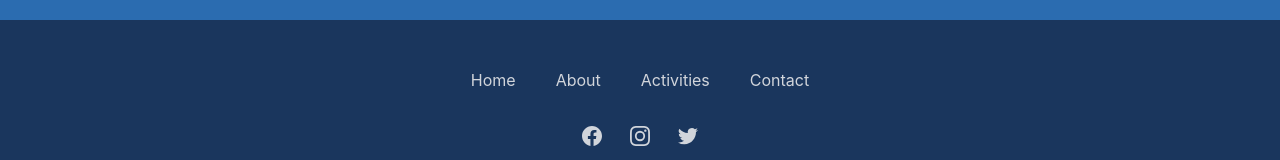
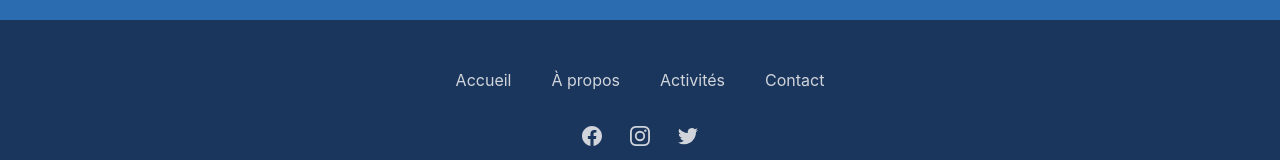
Before and after one commit to association-amup/website, a React (Vite) app: page / in a window 1280 px wide. Shown: the part 1168-1328 px from the top of the page. Built offline with nearby package versions, Linux system fonts and the light colour scheme.

Commit message:
fix(footer): Translate links to french

```diff
--- a/src/components/layout/Footer.tsx
+++ b/src/components/layout/Footer.tsx
@@ -3,9 +3,9 @@ import { Link } from 'react-router-dom'
 function Footer() {
   const navigation = {
     main: [
-      { name: 'Home', href: '/' },
-      { name: 'About', href: '/about' },
-      { name: 'Activities', href: '/activities' },
+      { name: 'Accueil', href: '/' },
+      { name: 'À propos', href: '/about' },
+      { name: 'Activités', href: '/activities' },
       { name: 'Contact', href: '/contact' },
     ],
     social: [
--- a/src/pages/Home.tsx
+++ b/src/pages/Home.tsx
@@ -1,7 +1,6 @@
 function Home() {
   return (
     <div>
-      {/* Hero Section */}
       <div className="relative bg-primary">
         <div className="max-w-7xl mx-auto px-4 sm:px-6 lg:px-8 py-24 text-center">
           <h1 className="text-4xl tracking-tight font-extrabold text-white sm:text-5xl md:text-6xl">
```
Also changed, not shown: src/pages/News.tsx (line endings or trailing spaces).
